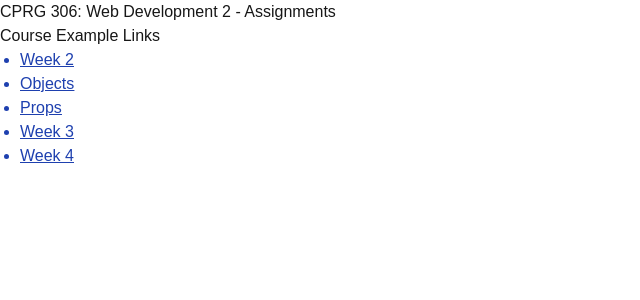
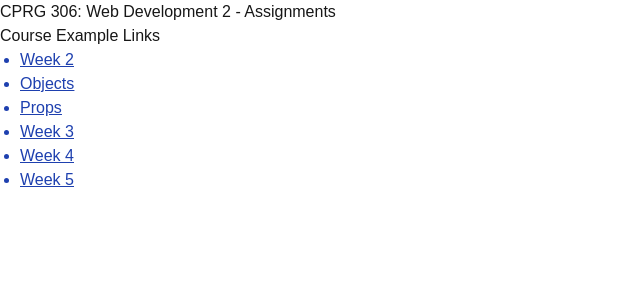
Before and after one commit to brokolidev/cprg306-assignments, a Next.js app: page / in a window 1280 px wide. Shown: the top 300 px of the page, without its empty margins (0-640 px from the left). Built offline with nearby package versions, Linux system fonts and the light colour scheme.

Commit message:
added week5 link

```diff
--- a/app/page.js
+++ b/app/page.js
@@ -23,6 +23,9 @@ export default function Home() {
             <li className={linkStyles}>
                 <Link href="/week-4">Week 4</Link>
             </li>
+            <li className={linkStyles}>
+                <Link href="/week-5">Week 5</Link>
+            </li>
         </ul>
     </main>
   );
```
